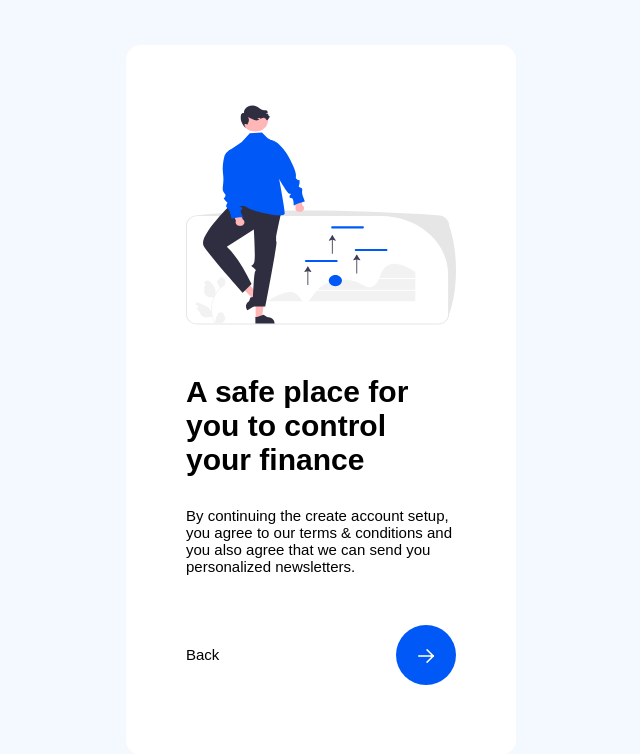
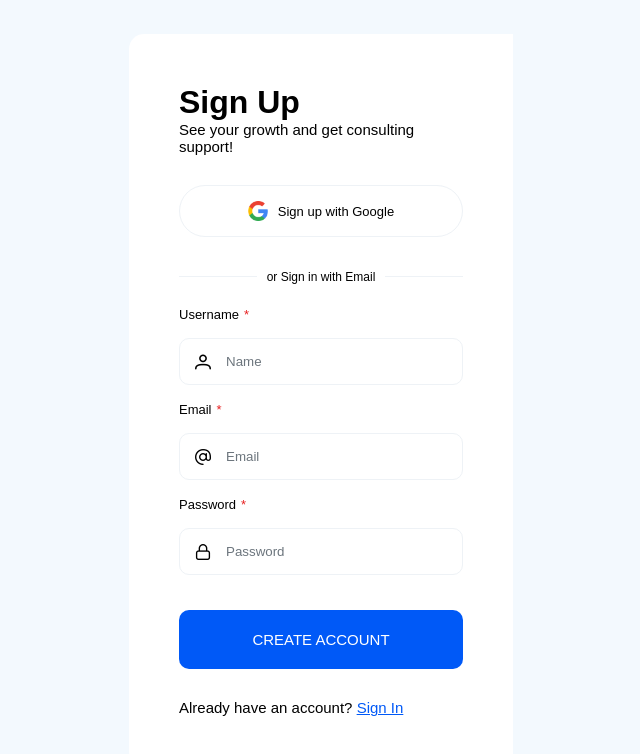
Before and after one commit to JohnnyCSilva/MarketValue, a Next.js app: page /SignUp in a window 1280 px wide. Shown: the top 754 px of the page, without its empty margins (319-959 px from the left). Built offline with nearby package versions, Linux system fonts and the light colour scheme; no server answers; a web font is replaced by a local one.

Commit message:
New SignIn missing Background

```diff
--- a/pages/SignUp.js
+++ b/pages/SignUp.js
@@ -5,50 +5,65 @@ const SignUp = () => {
 
   const {user, logIn, logOut} = useAuth();
 
-  const handleRightSide = () => {
-    var form = document.getElementById('form_Container')
-    form.style.display = 'flex';
+  const showPassword = () => {
+    var password = document.getElementById('password');
+    var icon = document.getElementById('show__password');
+
+    if (password.type === "password") {
+      icon.classList.remove('pi-lock');
+      icon.classList.add('pi-unlock');
+      password.type = "text";
+    } else {
+      icon.classList.remove('pi-unlock');
+      icon.classList.add('pi-lock');
+      password.type = "password";
+    }
+
   }
 
   return (
-    <div className="SignUp__content">
-        <div className="SignUp__container">
-            <div className="SignUp__confirm">
-                <img src="/images/img_1.svg"  alt="" />
-                <h1>A safe place for you to control your finance</h1>
-                <p>By continuing the create account setup,
-                you agree to our terms &
-                conditions and you also agree that we
-                can send you personalized newsletters.</p>
-                <div className="confirm__arrow">
-                    <a href="/">Back</a>
-                    <button onClick={handleRightSide} type="button"><i className="pi pi-arrow-right"></i></button>
+    <div className="main__signUp">
+      <div className="container__signUn__left">
+        <div className="signUp__form__total">
+          <div className="signUp__Title">
+            <h1>Sign Up </h1>
+            <p>See your growth and get consulting support!</p>
           </div>
+          <div className='signUp__buttons'>
+            <a href="/" onClick={logIn}>
+              <img src="/images/google_logo.png" alt="GoogleAuthProvider" />
+              <p> Sign up with Google</p>
+            </a>
           </div>
-            <div className="form__Container" id="form_Container">
-            <div className="SignUp__form">
-                <img src="/images/img_2.svg" alt="" />
-                <h1>Let's get Stated</h1>
-                <form className="form__SignUp">
-                  <div className="input_field">
-                    <i className="pi pi-at"></i>
-                    <input type="text" placeholder="Email Address" />
+          <div class="separator">
+            <span>or Sign in with Email</span>
           </div>
-                  <div className="input_field">
-                    <i className="pi pi-lock"></i>
-                    <input type="password" placeholder="Password" />
+          <div className='signUp__form'>
+            <form>
+              <label>Username</label>
+              <div className='signUp__input'>
+                <i className="pi pi-user" />
+                <input type="text" name="Name" placeholder="Name" required/>
               </div>
-                  <button type="submit" >Create Account </button>
+              <label>Email</label>
+              <div className='signUp__input'>
+                <i className="pi pi-at" />
+                <input type="email" name="Email" placeholder="Email" required/>
+              </div>
+              <label>Password</label>
+              <div className='signUp__input'>
+                <i className="pi pi-lock" id="show__password" onClick={showPassword}/>
+                <input type="password" name="Password" id="password" placeholder="Password" required/>
+              </div>
+              <button type="submit" className="btn__submit">Create Account</button>
             </form>
-
-
-                <div className="google_SignUp" onClick={logIn}>
-                  <img src="/images/google_logo.png" alt="" />
-                  <p>Sign Up with Google</p>
+          </div>
+          <div className="signUp__after">
+            <p> Already have an account? <a href="/">Sign In</a></p>
           </div>
         </div>
       </div>
-        </div>
+
     </div>
   )
 }
--- a/styles/signUp.css
+++ b/styles/signUp.css
@@ -1,204 +1,154 @@
-.SignUp__content{
-    overflow: hidden;
-    width: 100%;
+.main__signUp{
+    width: 100vw;
     height: 100vh;
-    display: flex;
-    flex-direction: row;
-    justify-content: center;
-    align-items: center;
     background-color: var(--appBackground);
-}
-.SignUp__container{
-    width: 390px;
-    height: 710px;
-    background-color: var(--appBackgroundHover);
-    border-radius: 15px;
-    padding: 60px;
-}
-.SignUp__confirm{
-    display: flex;
-    flex-direction: column;
-    align-items: left;
-}
-.SignUp__confirm>img{
-    margin-bottom: 20px;
-}
-.SignUp__confirm>h1{
-    font-size: 30px;
-    font-weight: 600;
-    color: var(--appText);
-    margin: 30px 0;
-    font-family: var(--appFont);
-}
-.SignUp__confirm>p{
-    font-size: 15px;
-    color: var(--appText);
-    font-family: var(--appFont);
-    margin-bottom: 50px;
-}
-.confirm__arrow{
-    text-align: right;
     display: flex;
     flex-direction: row;
     align-items: center;
-    justify-content: space-between;
+    justify-content: center;
 }
-.confirm__arrow>button{
+
+.container__signUn__left{
+    border-radius: 15px 0 0 15px;
+    background-color: var(--appBackgroundHover);
+    width: 30%;
+}
+.signUp__form__total{
+    margin: 50px;
+}
+.signUp__Title{
+    margin: 20px 0;
+}
+.signUp__Title>img{
+    margin: 10px 0;
+    width: 30px;
+}
+.signUp__Title>h1{
+    font-family: var(--appFont);
+}
+.signUp__Title>p{
+    font-family: var(--appFont);
     font-size: 15px;
-    color: var(--appTextHover);
+}
+.signUp__buttons{
+    margin: 30px 0;
+    width: 100%;
+}
+
+.signUp__buttons>a{
+    padding: 15px;
+    border-radius: 50px;
+    display: flex;
+    align-items: center;
+    justify-content: center;
+    border: 1px solid var(--appLine);
     font-family: var(--appFont);
-    height: 60px;
-    width: 60px;
-    cursor: pointer;
-    border: none;
-    border: 2px solid transparent;
-    background-color: var(--mainColor);
-    border-radius: 50px;
+    font-size: 13px;
+    text-decoration: none;
+    color: var(--appText);
     transition: all 0.2s ease-in-out;
 }
-.confirm__arrow>button>i{
+.signUp__buttons>a:hover{
+    box-shadow: 0px 0px 5px rgba(0,0,0,0.2 );
+}
+.signUp__buttons>a>img{
+    width: 20px;
+    margin-right:10px;
+}
+.separator{
+    text-align: center;
+    color: var(--appText);
+    position: relative;
+    margin: 30px 0 20px;
+}
+.separator>span{
+    font-family: var(--appFont);
+    background: var(--appBackgroundHover);
+    font-size: 12px;
+    z-index: 1;
+    position: relative;
+    padding: 0 10px;
+}
+.separator::after{
+    content: "";
+    position: absolute;
+    width: 100%;
+    height: 1px;
+    background: var(--appLine);
+    left: 0;
+    top: 50%;
+    z-index: 0;
+}
+
+.signUp__form>form>label{
+    color: var(--appText);
+    font-family: var(--appFont);
+    font-size: 13px;
+}
+.signUp__form>form>label::after{
+    content: "*";
+    margin-left: 5px;
+    color: var(--colorRed);
+    font-family: var(--appFont);
+    font-size: 13px;
+}
+.signUp__input{
+    display: flex;
+    justify-content: left;
+    align-items: center;
+    padding: 0 15px;
+    border-radius: 10px;
+    margin: 15px 0;
+    border: 1px solid var(--appLine);
+    transition: 0.2s ease-in-out;
+}
+.signUp__input:hover{
+    border: 1px solid var(--mainColor);
+}
+.signUp__input>i{
+    cursor: pointer;
     vertical-align: middle;
 }
-.confirm__arrow>button:hover{
-    border: 2px solid var(--mainColor);
-    color: var(--mainColor);
-    background-color: transparent;
+.signUp__input>input{
+    border: none;
+    outline: none;
+    font-family: var(--appFont);
+    color: var(--appColor);
+    padding: 15px;
+    width: 100%;
+    vertical-align: middle;
 }
-.confirm__arrow>a{
-    margin-right: 20px;
+.signUp__form>form>button{
+    margin: 20px 0;
+    width: 100%;
+    padding: 20px;
+    border-radius: 10px;
+    border: none;
+    outline: none;
+    background-color: var(--mainColor);
     font-size: 15px;
-    color: var(--appText);
+    cursor: pointer;
     font-family: var(--appFont);
-    text-decoration: none;
+    text-transform: uppercase;
+    color: var(--appTextHover);
+    border: 1px solid transparent;
     transition: all 0.2s ease-in-out;
 }
-.confirm__arrow>a:hover{
-    color: var(--mainColor);
-}
-
-/* SECOND PHASE */
-
-#form_Container{
-    display: none;
-    position: absolute;
-    flex-direction: column;
-    align-items: center;
-    justify-content: center;
-    width: 100%;
-    height: 100vh;
-    left: 0px;
-    top: 0px;
-    transition: all 0.2s ease-in-out;
-}
-.SignUp__form{
-    width: 390px;
-    height: 710px;
-    background-color: var(--appBackgroundHover);
-    border-radius: 15px;
-    padding: 60px;
-}
-.SignUp__form>img{
-    width: 100%;
-    margin-bottom: 20px;
-}
-.SignUp__form>h1{
-    font-size: 30px;
-    font-weight: 600;
-    color: var(--appText);
-    margin: 30px 0;
-    font-family: var(--appFont);
-}
-.form__SignUp{
-    width: 100%;
-    margin-bottom: 10px;
-}
-.input_field{
-    width: 100%;
-    margin:5px 0;
-    padding: 0 20px;
-    background-color: var(--appBackground);
-    border-radius: 15px;
-    color: var(--secondaryColor);
-    vertical-align: middle;
-}
-.input_field>input{
-    color: var(--secondaryColor);
-    border:none;
-    outline: none;
-    font-family: var(--appFont);
-    padding-left: 10px;
-    width: 90%;
-    height: 40px;
-    margin:10px 0;
-    background-color: var(--appBackground);
-}
-.input_field>i{
-    vertical-align: middle;
-}
-.form__SignUp>button{
-    cursor: pointer;
-    margin: 10px 0;
-    width: 100%;
-    height: 50px;
-    border-radius: 50px;
-    border: 2px solid transparent;
-    background-color: var(--mainColor);
-    color: var(--appTextHover);
-    font-size: 15px;
-    font-family: var(--appFont);
-    transition: all 0.2s ease-in-out;
-}
-.form__SignUp>button:hover{
-    border: 2px solid var(--mainColor);
+.signUp__form>form>button:hover{
     background-color: transparent;
     color: var(--mainColor);
+    border: 1px solid var(--mainColor);
 }
-.Divider{
-    text-align: center;
+.container__signUn__right{
+    background-color: var(--appBackgroundHover);
+    width: 30%;
+}
+.signUp__after{
+    margin: 10px 0;
     font-family: var(--appFont);
-    font-size: 14px;
+    font-size: 15px;
 }
-.google_SignUp{
-    margin:10px 0;
-    width: 100%;
-    height: 50px;
-    border-radius: 50px;
-    display: flex;
-    justify-content: center;
-    align-items: center;
-    box-shadow: 0px 0px 5px rgba(0, 0, 0, 0.1);
-    cursor: pointer;
-    transition: all 0.2s ease-in-out;
+.signUp__after>p>a{
+    color: var(--mainColor);
+    text-decoration: underline;
 }
-.google_SignUp>img{
-    height: 20px;
-    padding-right: 10px;
-}
-.google_SignUp>p{
-    font-family: var(--appFont);
-    color: var(--appTextNoHover);
-    font-size: 14px;
-    transition: all 0.2s ease-in-out;
-}
-.google_SignUp:hover{
-    box-shadow: 0px 0px 5px rgba(0, 0, 0, 0.2);
-}
-
-/* RESPONSIVE */
-
-@media only screen and (max-width: 470px) {
-    .SignUp__container{
-        height: 100%;
-        display: flex;
-        justify-content: center;
-        align-items: center;
-        flex-direction: column;
-    }
-    .SignUp__form{
-        height: 100%;
-        display: flex;
-        justify-content: center;
-        align-items: center;
-        flex-direction: column;
-    }
-}
```
Also changed, not shown: 2 other files (tests, documents, lock files or other folders). Lines whose indentation alone changed are shown as unchanged.
